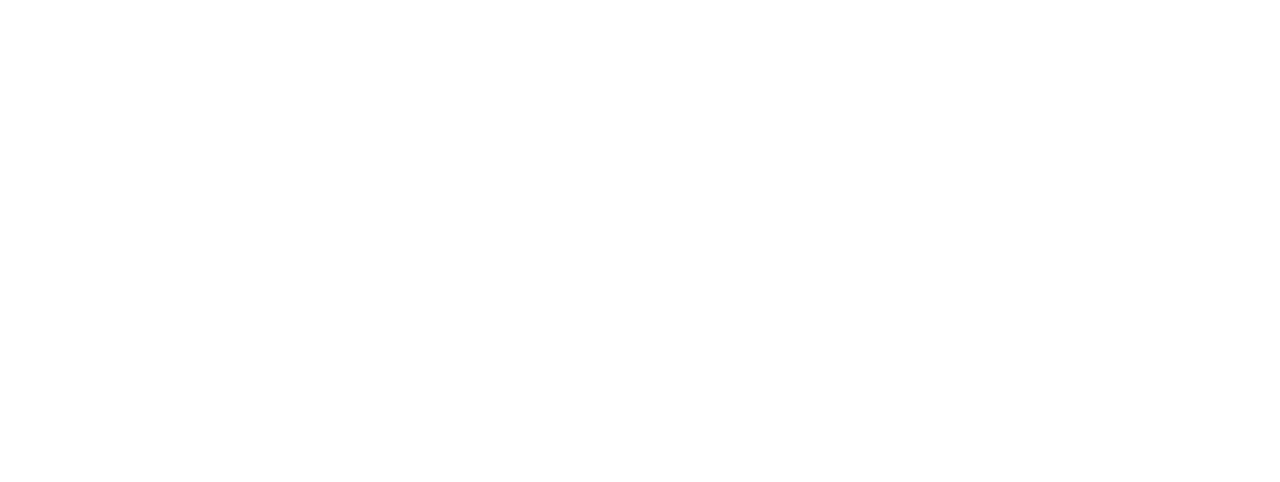
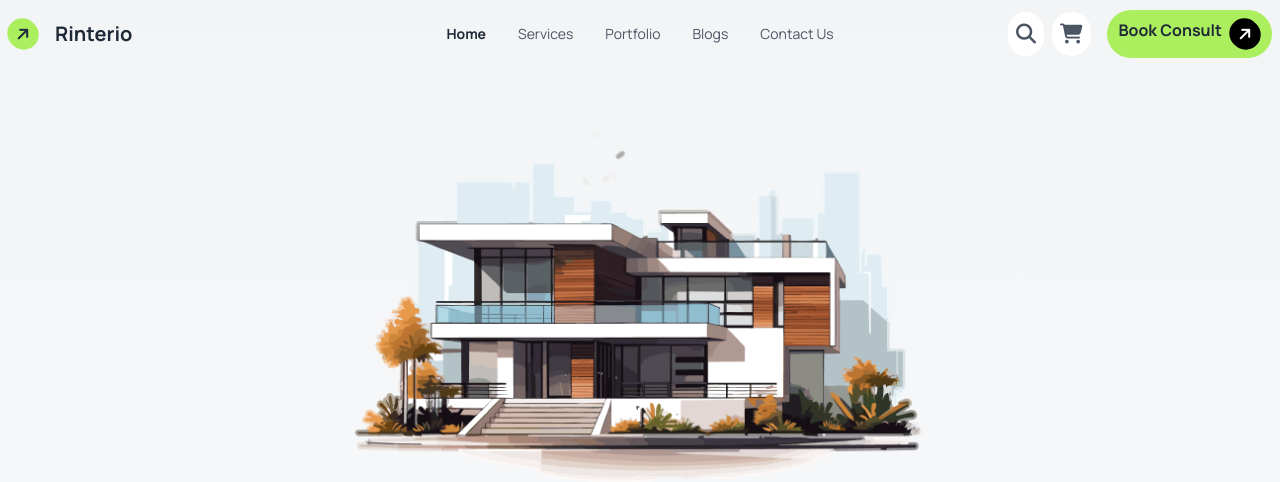
Before and after one commit to sudiptonath/assignment-3, a plain HTML site: page index.html in a window 1280 px wide. Shown: the top 482 px of the page. Drawn offline with nearby package versions, Linux system fonts and the light colour scheme.

Commit message:
complete banner section

```diff
--- a/index.html
+++ b/index.html
@@ -4,8 +4,79 @@
     <meta charset="UTF-8">
     <meta name="viewport" content="width=device-width, initial-scale=1.0">
     <title>Assignment-3</title>
+    <!-- Tailwind and DaisyUi script -->
+    <link href="https://cdn.jsdelivr.net/npm/daisyui@4.12.10/dist/full.min.css" rel="stylesheet" type="text/css" />
+    <script src="https://cdn.tailwindcss.com"></script>
+    <!-- font awesome -->
+    <script src="https://kit.fontawesome.com/3235389376.js" crossorigin="anonymous"></script>
+    <script>
+        tailwind.config = {
+          theme: {
+            extend: {
+              colors: {
+                clifford: '#da373d',
+                'book-color': '#ABEF5F',
+                'deep-color': 'rgba(171, 239, 95, 0.5)',
+              }
+            }
+          }
+        }
+      </script>
+         <!--font family  -->
+         <link rel="preconnect" href="https://fonts.googleapis.com">
+<link rel="preconnect" href="https://fonts.gstatic.com" crossorigin>
+<link href="https://fonts.googleapis.com/css2?family=Dancing+Script:wght@400..700&family=Great+Vibes&family=Manrope:wght@200..800&family=Poppins:ital,wght@0,100;0,200;0,300;0,400;0,500;0,600;0,700;0,800;0,900;1,100;1,200;1,300;1,400;1,500;1,600;1,700;1,800;1,900&display=swap" rel="stylesheet">
+<style>
+  .manrope{
+    font-family: "Manrope", sans-serif;
+  }
+</style>
 </head>
-<body>
+<body class="manrope">
+  <!-- header section -->
+    <header class="bg-gradient-to-b from-gray-100 to-gray-50">
+<nav class="md:container mx-auto  bg-transparent ">
+  <div class="navbar ">
+    <div class="navbar-start">
+      <i class="fa-solid fa-arrow-right -rotate-45 bg-book-color p-2 rounded-full"></i>
+           <a class="btn btn-ghost text-xl font-bold">Rinterio</a>
+    </div>
+    <div class="navbar-center hidden lg:flex">
+      <ul class="menu menu-horizontal px-1">
+        <li class="font-bold"><a>Home</a></li>
+        <li class="text-gray-600"><a>Services</a></li>
+        <li class="text-gray-600"><a>Portfolio</a></li>
+        <li class="text-gray-600"><a>Blogs</a></li>
+        <li class="text-gray-600"><a>Contact Us</a></li>
+      </ul>
+    </div>
+        <div class="navbar-end ">
+          <div class="hidden md:flex mr-4 space-x-2">
+            <i class="fa-solid fa-magnifying-glass text-xl bg-white rounded-full p-2 text-gray-600"></i>
+          <i class="fa-solid fa-cart-shopping text-xl  bg-white rounded-full p-2 text-gray-600"></i>
+          </div>
+      <div class="bg-book-color px-3 py-2 rounded-3xl hidden md:flex">
+        <a class="font-bold mr-2">Book Consult</a>
+      <i class="fa-solid fa-arrow-right -rotate-45 bg-black p-2 rounded-full text-white"></i>
+      </div>
+      <i class="fa-solid fa-bars lg:hidden text-xl text-gray-600 ml-4"></i>
+    </div>
+  </div>
+</nav>
+<!-- banner section -->
+ <section class="md:container mx-auto text-center p-8 md:p-12 lg:p-16">
+  <div class="flex justify-center mb-5"><img class="" src="./assets/banner.png" alt=""></div>
+  <h1 class="text-5xl lg:text-7xl font-bold ">A barn house of this design has a striking appearance</h1>
+  <p class="text-gray-700 py-7 w-10/12 mx-auto">The barn house captivates with its blend of rustic charm and modern sophistication, featuring weathered wood, sleek metal accents, and large windows that flood the space with natural light.</p>
+  <button class="bg-deep-color px-4 py-2 rounded-3xl">View Details<i class="fa-solid fa-arrow-right -rotate-45 bg-book-color p-2 rounded-full ml-2"></i></button>
 
+  </div>
+ </section>
+    </header>
+    <!-- main section -->
+     <main class="my-12 bg-gray-400">
+<div><img src="assets/Vector.png" alt=""></div>
+     </main>
+     <!-- footer section   -->
 </body>
 </html>
--- /dev/null
+++ b/tailwind.config.js
@@ -0,0 +1,8 @@
+/** @type {import('tailwindcss').Config} */
+module.exports = {
+    content: ["./src/**/*.{html,js}"],
+    theme: {
+      extend: {},
+    },
+    plugins: [],
+  }
```
